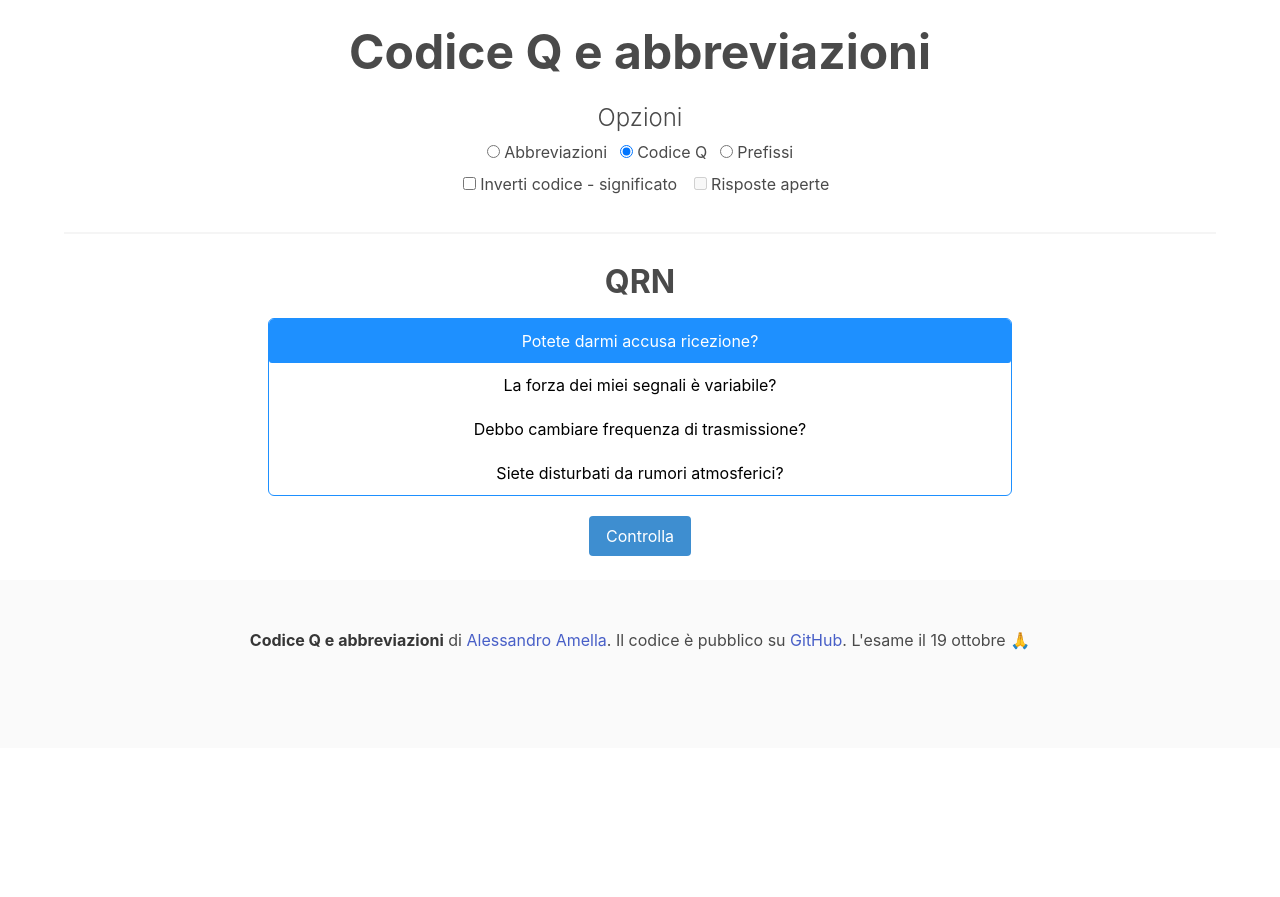
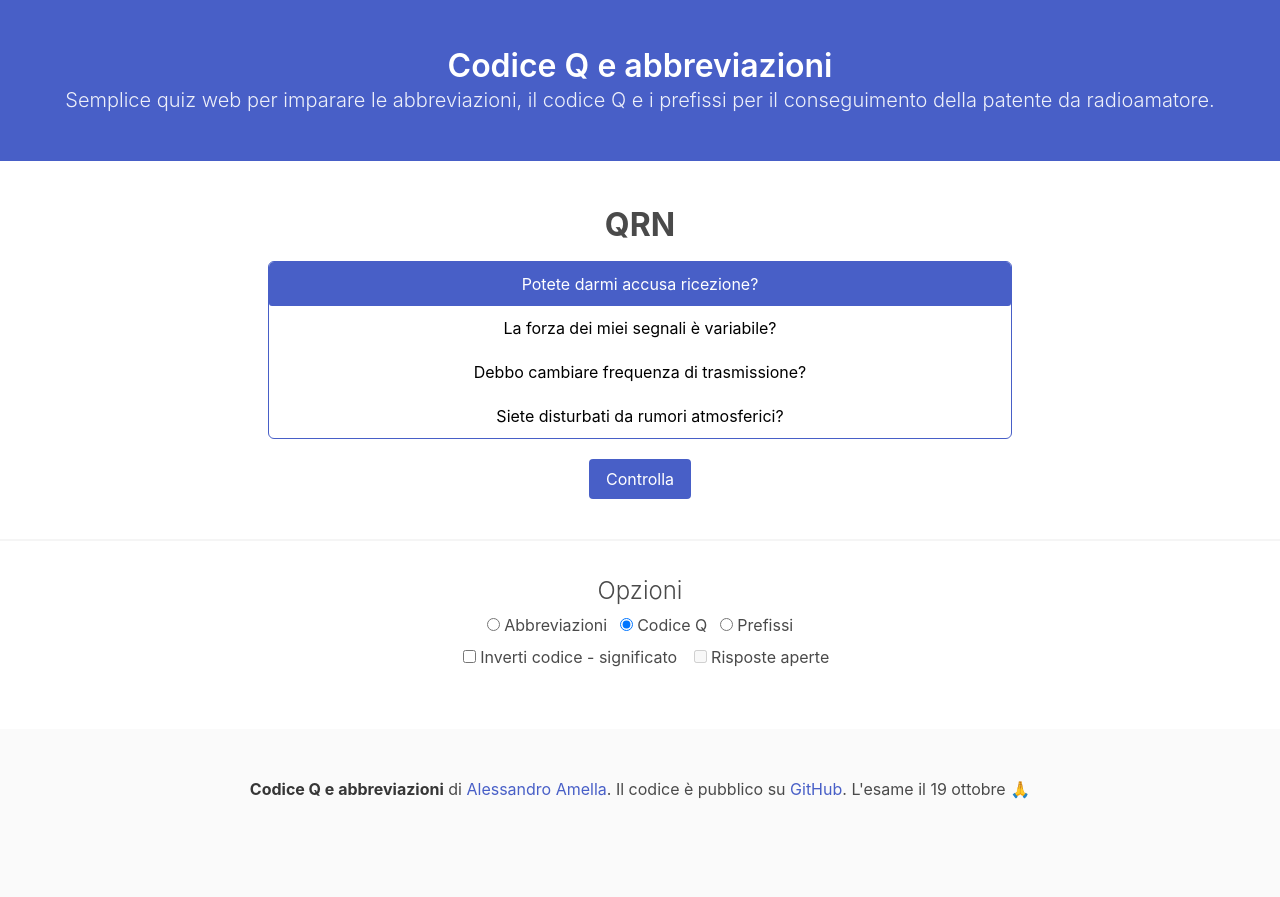
Before and after one commit to alessandroamella/codice-q, a website: page index.html in a window 1280 px wide. Before the commit the page ends 800 px from the top, so only its background shows below. Drawn offline with nearby package versions, Linux system fonts and the light colour scheme.

Commit message:
update graphics

```diff
--- a/index.html
+++ b/index.html
@@ -75,7 +75,7 @@
     <meta name="title" content="Impara codice Q e abbreviazioni" />
     <meta
       name="description"
-      content="Semplice quiz web per imparare il codice Q e le abbreviazioni per il conseguimento della patente da radioamatore."
+      content="Semplice quiz web per imparare le abbreviazioni, il codice Q e i prefissi per il conseguimento della patente da radioamatore."
     />
 
     <!-- Open Graph / Facebook -->
@@ -84,7 +84,7 @@
     <meta property="og:title" content="Impara codice Q e abbreviazioni" />
     <meta
       property="og:description"
-      content="Semplice quiz web per imparare il codice Q e le abbreviazioni per il conseguimento della patente da radioamatore."
+      content="Semplice quiz web per imparare le abbreviazioni, il codice Q e i prefissi per il conseguimento della patente da radioamatore."
     />
     <meta property="og:image" content="https://i.imgur.com/8S4Igtd.png" />
 
@@ -94,19 +94,69 @@
     <meta property="twitter:title" content="Impara codice Q e abbreviazioni" />
     <meta
       property="twitter:description"
-      content="Semplice quiz web per imparare il codice Q e le abbreviazioni per il conseguimento della patente da radioamatore."
+      content="Semplice quiz web per imparare le abbreviazioni, il codice Q e i prefissi per il conseguimento della patente da radioamatore."
     />
     <meta property="twitter:image" content="https://i.imgur.com/8S4Igtd.png" />
   </head>
   <body>
-    <div class="container pt-4" style="width: 100%">
+    <section class="hero is-link has-text-centered">
+      <div class="hero-body">
+        <p class="title">Codice Q e abbreviazioni</p>
+        <p class="subtitle has-text-weight-light">
+          Semplice quiz web per imparare le abbreviazioni, il codice Q e i
+          prefissi per il conseguimento della patente da radioamatore.
+        </p>
+      </div>
+    </section>
+
+    <section
+      style="width: 100%"
+      class="container pt-4 is-flex is-justify-content-center is-flex-direction-column"
+    >
       <form id="main-form">
-        <div class="is-flex is-justify-content-center is-flex-direction-column">
-          <h1 class="has-text-centered has-text-weight-bold is-size-1 mb-1">
-            Codice Q e abbreviazioni
-          </h1>
+        <h2
+          id="question"
+          class="bold has-text-centered has-text-weight-bold is-size-3 mt-5"
+        >
+          Caricamento...
+        </h2>
 
-          <section>
+        <div class="columns is-mobile m-auto" style="width: 100%">
+          <div
+            class="column is-full-mobile is-three-quarters-tablet is-two-thirds-desktop is-two-thirds-widescreen is-two-thirds-fullhd m-auto"
+          >
+            <div class="select is-multiple">
+              <div id="answers" class="w-12 m-auto">
+                <label>
+                  <input type="checkbox" name="answer" value="dummy1" />
+                  <span>Caricamento...</span>
+                </label>
+                <label>
+                  <input type="checkbox" name="answer" value="dummy2" />
+                  <span>Caricamento...</span>
+                </label>
+                <label>
+                  <input type="checkbox" name="answer" value="dummy3" />
+                  <span>Caricamento...</span>
+                </label>
+              </div>
+            </div>
+          </div>
+        </div>
+        <div class="is-flex is-justify-content-center mt-2 mb-4">
+          <button class="button is-link" id="check" type="submit">
+            Controlla
+          </button>
+        </div>
+      </form>
+    </section>
+
+    <hr class="solid" />
+
+    <section
+      style="width: 100%"
+      class="container pb-6 is-flex is-justify-content-center is-flex-direction-column"
+    >
       <h2 class="has-text-centered has-text-weight-light is-size-4 mt-2">
         Opzioni
       </h2>
@@ -137,49 +187,7 @@
       </div>
     </section>
 
-          <hr class="solid" />
-
-          <section>
-            <h2
-              id="question"
-              class="bold has-text-centered has-text-weight-bold is-size-3"
-            >
-              Caricamento...
-            </h2>
-
-            <div class="columns is-mobile m-auto" style="width: 100%">
-              <div
-                class="column is-full-mobile is-three-quarters-tablet is-two-thirds-desktop is-two-thirds-widescreen is-two-thirds-fullhd m-auto"
-              >
-                <div class="select is-multiple">
-                  <div id="answers" class="w-12 m-auto">
-                    <label>
-                      <input type="checkbox" name="answer" value="dummy1" />
-                      <span>Caricamento...</span>
-                    </label>
-                    <label>
-                      <input type="checkbox" name="answer" value="dummy2" />
-                      <span>Caricamento...</span>
-                    </label>
-                    <label>
-                      <input type="checkbox" name="answer" value="dummy3" />
-                      <span>Caricamento...</span>
-                    </label>
-                  </div>
-                </div>
-              </div>
-            </div>
-          </section>
-        </div>
-        <div class="is-flex is-justify-content-center mt-2 mb-5">
-          <button class="button is-info" id="check" type="submit">
-            Controlla
-          </button>
-        </div>
-      </form>
-    </div>
-
-    <footer class="footer">
+    <footer class="footer" style="flex-grow: 1">
       <div class="content has-text-centered">
         <!-- prettier-ignore -->
         <p>
--- a/public/css/index.css
+++ b/public/css/index.css
@@ -1,8 +1,8 @@
-/* body {
+body {
     min-height: 100vh;
     display: flex;
     flex-direction: column;
-} */
+}
 
 .select, #answers {
     width: 100%;
@@ -12,7 +12,7 @@
     overflow-y: hidden;
     overflow-x: auto;
     text-align: center;
-    border: 1px solid #1E90FF;
+    border: 1px solid #485fc7;
     border-radius: 6px;
     color: black;
 }
@@ -26,18 +26,26 @@
   padding: 10px;
   /* text-transform: uppercase; */
   border-radius: 3px;
-  /* color: #1E90FF; */
+
+  /* color: #485fc7; */
 }
 
 #answers input[type="radio"]:checked + span {
-  background-color: #1E90FF;
+  background-color: #485fc7;
   color: white;
 }
 #answers input[type="radio"].correct + span {
-  background-color: rgb(54, 223, 54)!important;
+  background-color: hsl(141, 71%, 48%)!important;
   color: white;
 }
 #answers input[type="radio"].wrong + span {
-  background-color: rgb(209, 52, 52)!important;
+  background-color: hsl(348, 100%, 61%)!important;
   color: white;
 }
+
+#answers label {
+  cursor: pointer;
+}
+#answers input[type="radio"]:not(:checked) + span:hover {
+  background-color: #f7f7f7!important;
+}
--- a/public/js/index.js
+++ b/public/js/index.js
@@ -187,9 +187,9 @@ function check() {
         while (state.question === currentQuestion) {
             ask(getSelectedQuestionType());
         }
-        checkBtn.classList.add("is-info");
+        checkBtn.classList.add("is-link");
     } else {
-        checkBtn.classList.remove("is-info");
+        checkBtn.classList.remove("is-link");
         if (ans.toLowerCase() === state.answer.toLowerCase()) {
             checkBtn.classList.add("is-success");
             checkBtn.innerHTML = "Corretto! &raquo;";
```
Lines whose indentation alone changed are shown as unchanged.
